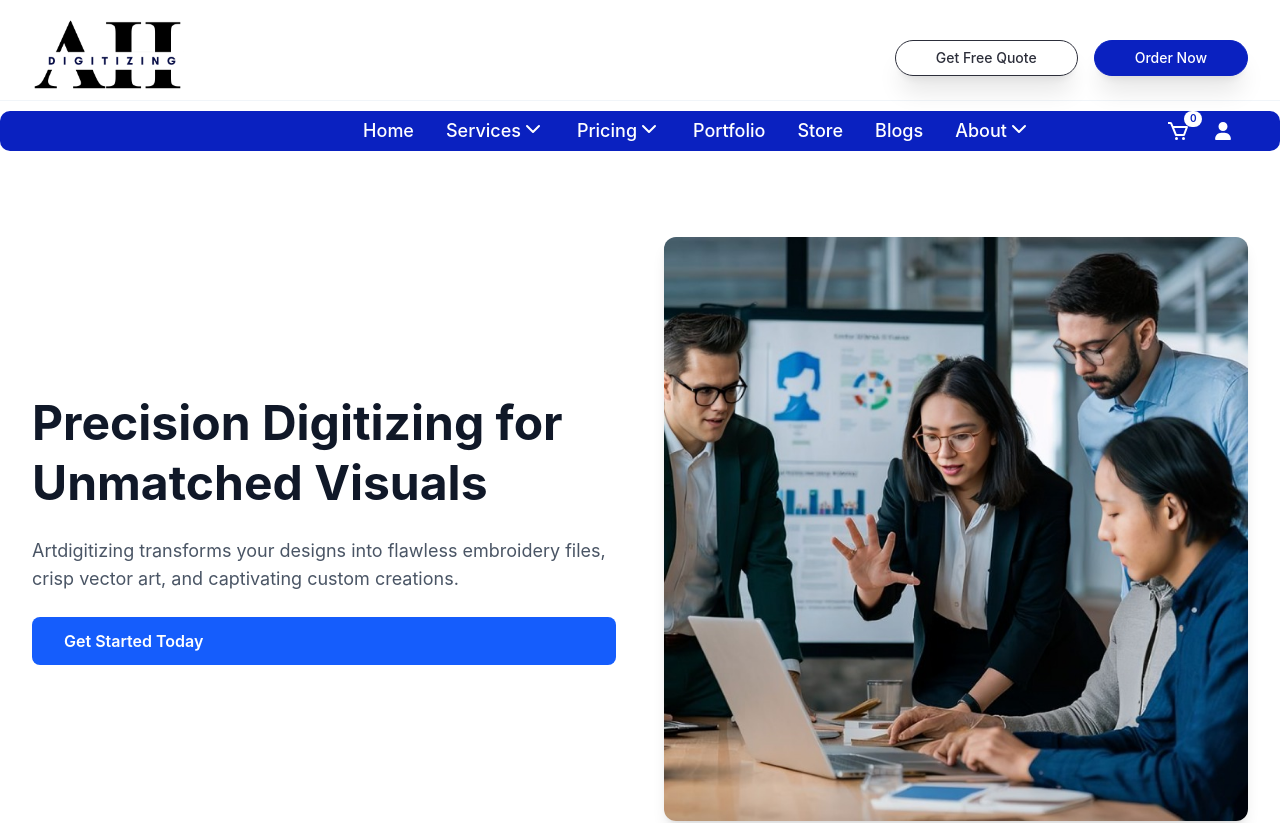
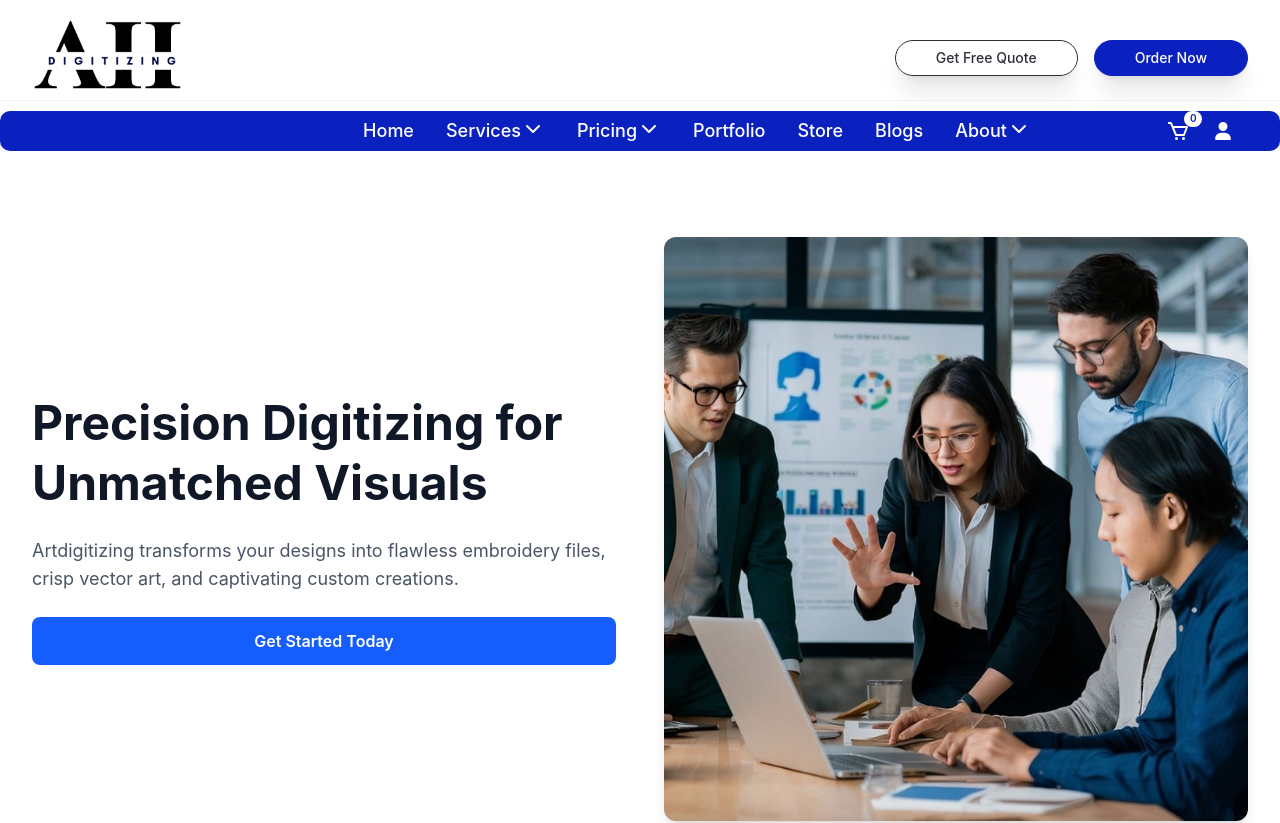
Before and after one commit to fourgoAgency/Ah-digitizing, a Next.js app: page /about-us in a window 1280 px wide. Shown: the top 823 px of the page. Built offline with nearby package versions, Linux system fonts and the light colour scheme.

Commit message:
Refactor HeroSection component structure

```diff
--- a/components/about/HeroSection.tsx
+++ b/components/about/HeroSection.tsx
@@ -22,8 +22,8 @@ export default function HeroSection() {
               Artdigitizing transforms your designs into flawless embroidery files, crisp vector art, and captivating custom creations.
             </p>
             <Link
-  href="/get-free-quote"
-  className="bg-blue-600 hover:bg-blue-700 text-white font-semibold px-8 py-3 cursor-pointer rounded-md transition-colors duration-200"
+                  href="/get-free-quote"
+                  className="bg-blue-600 hover:bg-blue-700 text-white font-semibold text-center px-8 py-3 cursor-pointer rounded-md transition-colors duration-200"
 >
   Get Started Today
 </Link>
```
